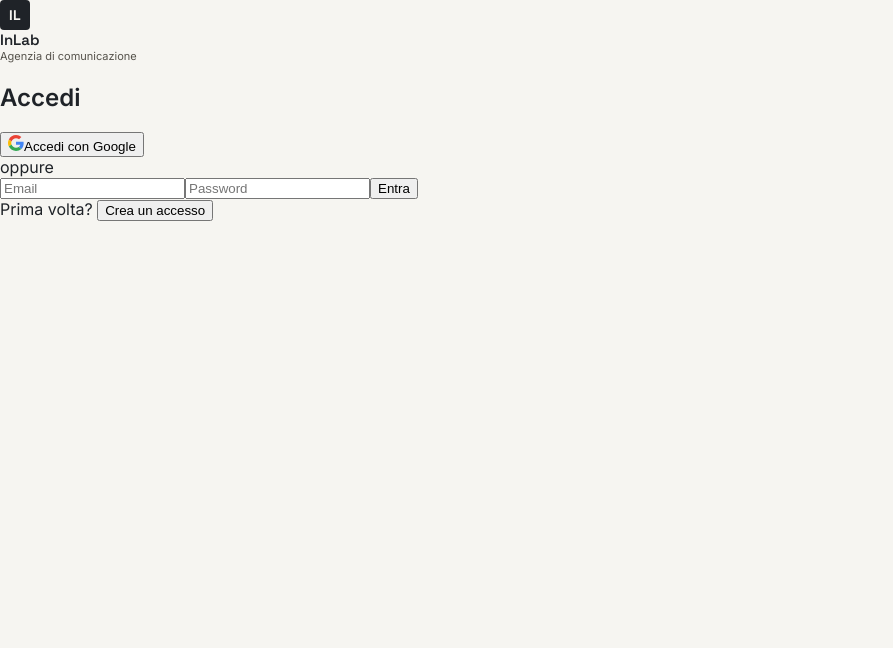
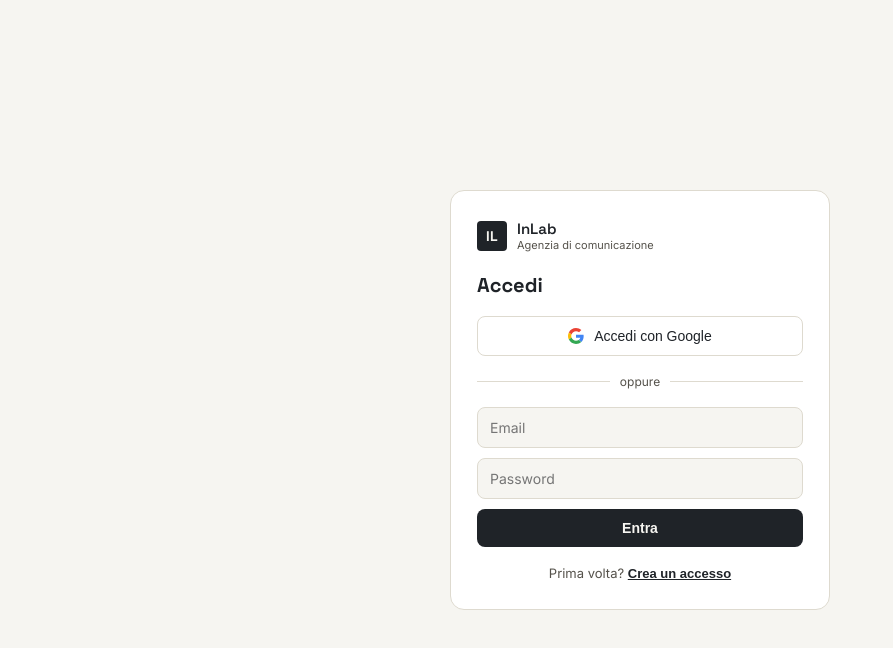
Before and after one commit to inlabcommunication/gestionaleinlab, a React (Vite) app: page / in a window 1280 px wide. Shown: the top 648 px of the page, without its empty margins (0-893 px from the left). Built offline with nearby package versions, Linux system fonts and the light colour scheme; no server answers.

Commit message:
Update styles.css

```diff
--- a/src/styles.css
+++ b/src/styles.css
@@ -375,3 +375,60 @@ body {
   .add-task-row { flex-direction: column; }
   .add-member, .add-title, .add-note { width: 100%; }
 }
+/* ---- login ---- */
+.login-screen {
+  min-height: 100vh;
+  display: flex; align-items: center; justify-content: center;
+  padding: 24px;
+}
+.login-card {
+  width: 100%; max-width: 380px;
+  background: #fff; border: 1px solid var(--line); border-radius: 14px;
+  padding: 28px 26px;
+}
+.login-brand { display: flex; align-items: center; gap: 10px; margin-bottom: 20px; }
+.login-title { font-family: 'Space Grotesk', sans-serif; font-size: 20px; margin: 0 0 18px; }
+.login-google {
+  width: 100%; display: flex; align-items: center; justify-content: center; gap: 10px;
+  border: 1px solid var(--line); background: #fff; border-radius: 8px;
+  padding: 11px 14px; font-size: 14px; font-weight: 500; cursor: pointer; color: var(--ink);
+}
+.login-google:hover { background: var(--paper-dim); }
+.login-google:disabled { opacity: 0.6; cursor: default; }
+.login-divider {
+  display: flex; align-items: center; gap: 10px;
+  margin: 18px 0; color: var(--ink-soft); font-size: 12px;
+}
+.login-divider::before, .login-divider::after {
+  content: ""; flex: 1; height: 1px; background: var(--line);
+}
+.login-form { display: flex; flex-direction: column; gap: 10px; }
+.login-input {
+  width: 100%; border: 1px solid var(--line); border-radius: 8px;
+  padding: 11px 12px; font-size: 14px; font-family: inherit; color: var(--ink); background: var(--paper);
+}
+.login-input:focus { outline: none; border-color: var(--ink-soft); }
+.login-submit {
+  width: 100%; border: none; background: var(--ink); color: var(--paper);
+  border-radius: 8px; padding: 11px 14px; font-size: 14px; font-weight: 600; cursor: pointer;
+}
+.login-submit:hover { opacity: 0.9; }
+.login-submit:disabled { opacity: 0.6; cursor: default; }
+.login-error {
+  margin-top: 14px; font-size: 13px; color: var(--red);
+  background: #FBEAE8; border: 1px solid #E3C4C1; border-radius: 8px; padding: 9px 12px;
+}
+.login-switch { margin-top: 18px; font-size: 13px; color: var(--ink-soft); text-align: center; }
+.login-switch button {
+  border: none; background: none; color: var(--ink); font-weight: 600;
+  cursor: pointer; padding: 0; font-size: 13px; text-decoration: underline;
+}
+
+.topbar-user { display: flex; align-items: center; gap: 8px; }
+.topbar-email {
+  font-size: 12px; color: var(--ink-soft); max-width: 160px;
+  overflow: hidden; text-overflow: ellipsis; white-space: nowrap;
+}
+@media (max-width: 760px) {
+  .topbar-email { display: none; }
+}
```
